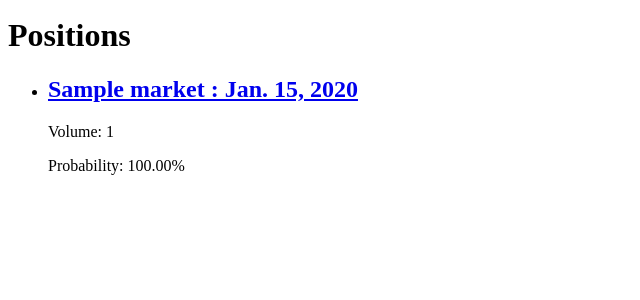
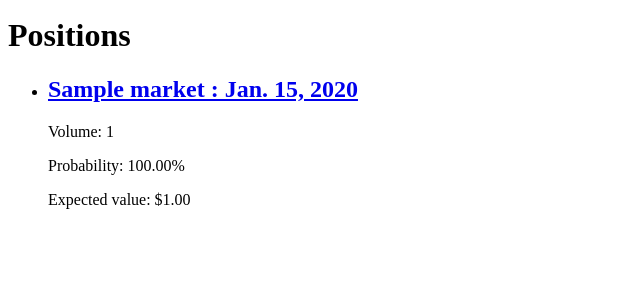
Before and after one commit to nchashch/completion_pmarket_web, a Django app: page /portfolio in a window 1280 px wide. Shown: the part 181-481 px from the top of the page, without its empty margins (0-640 px from the left). Run offline with Django 3.2, Linux system fonts and the light colour scheme; a user stored in the database is signed in; tables that the repository leaves empty hold one stand-in row (values such as "Sample post").

Commit message:
Render expected value for positions

```diff
--- a/completion_pmarket/templates/portfolio.html
+++ b/completion_pmarket/templates/portfolio.html
@@ -13,6 +13,7 @@
         </a>
         <p>Volume: {{ position.volume }}</p>
         <p>Probability: {{ position.outcome.percent|floatformat:2 }}%</p>
+        <p>Expected value: ${{ position.expected_value|floatformat:2 }}</p>
     </li>
     {% endfor %}
 </ul>
--- a/completion_pmarket/templates/position.html
+++ b/completion_pmarket/templates/position.html
@@ -12,4 +12,6 @@
     </a>
 </p>
 <p>Volume: {{ position.volume }}</p>
+<p>Probability: {{ position.outcome.percent|floatformat:2 }}%</p>
+<p>Expected value: ${{ position.expected_value|floatformat:2 }}</p>
 <p>Active: {{ position.active }}</p>
--- a/completion_pmarket/views.py
+++ b/completion_pmarket/views.py
@@ -34,6 +34,7 @@ def portfolio(request):
     positions = Position.objects.all().filter(portfolio=portfolio)
     for p in positions:
         p.outcome.percent = p.outcome.probability * 100
+        p.expected_value = p.outcome.probability * p.volume
     context = {
         'portfolio': portfolio,
         'positions': positions,
@@ -86,6 +87,8 @@ def outcome(request):
 def position(request):
     position_pk = request.GET['pk']
     position = Position.objects.get(pk=position_pk)
+    position.outcome.percent = position.outcome.probability * 100
+    position.expected_value = position.outcome.probability * position.volume
     context = {
         'position': position,
     }
```
